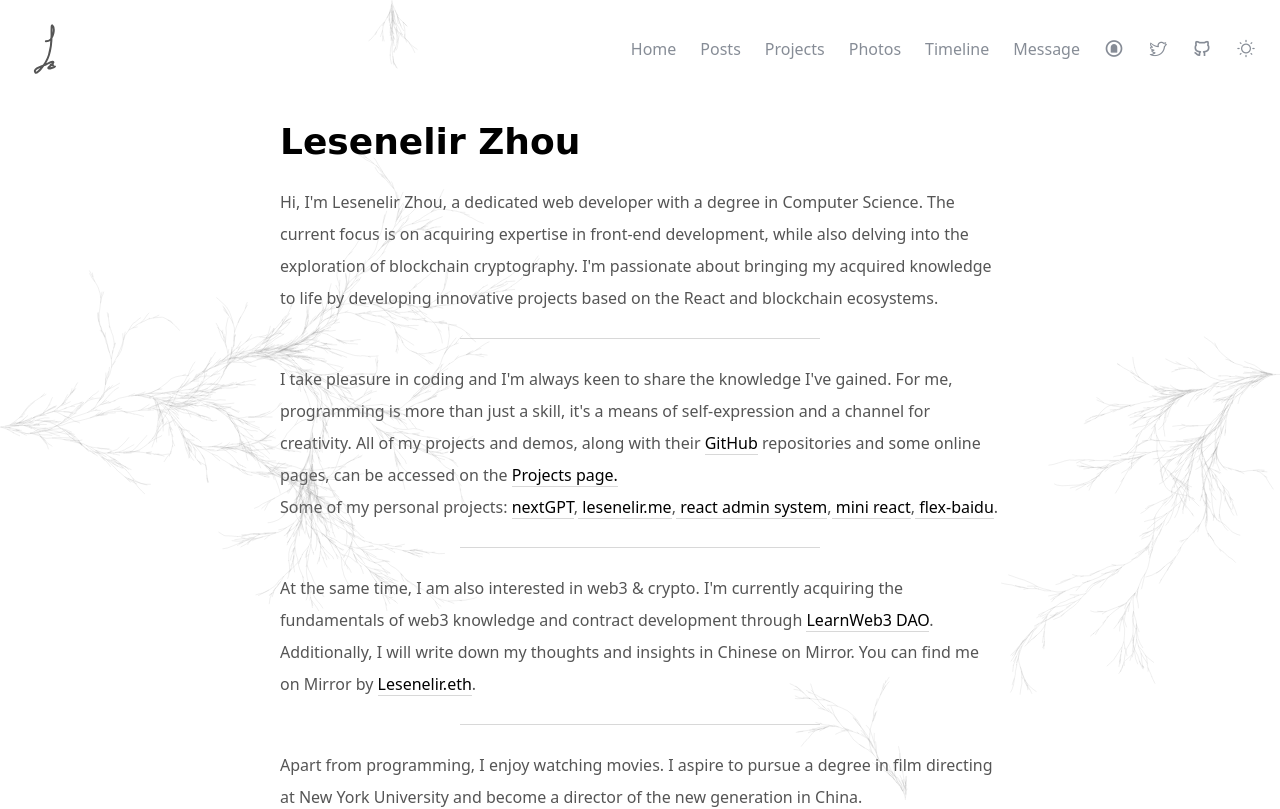
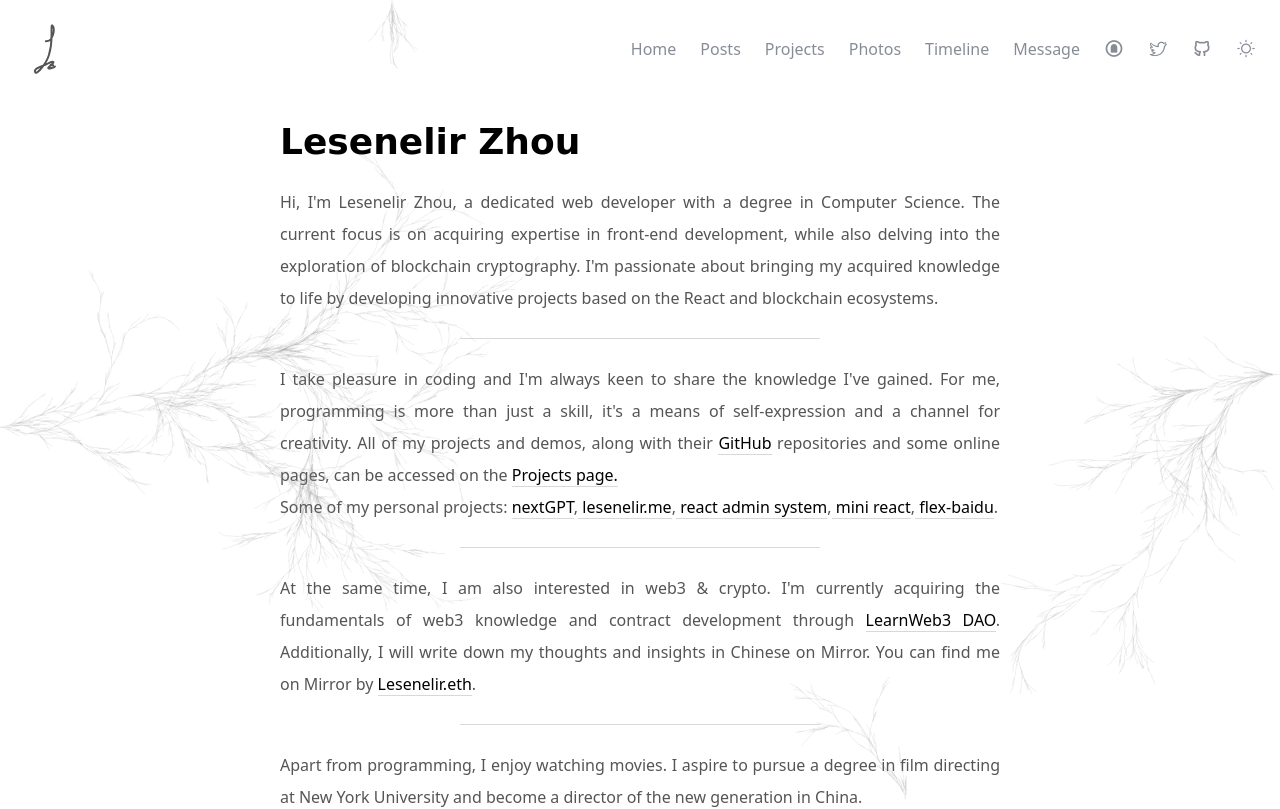
Before and after one commit to lesenelir/lesenelir.zz, a Next.js app: page / in a window 1280 px wide. Shown: the top 809 px of the page. Built offline with nearby package versions, Linux system fonts and the light colour scheme.

Commit message:
chore: text-justify

```diff
--- a/src/pages/index.tsx
+++ b/src/pages/index.tsx
@@ -17,7 +17,7 @@ function HomePage() {
       <div className={'flex flex-row justify-center'}>
         <div className={'p-6 max-w-3xl'}>
           <h1 className={'text-4xl font-comic font-semibold text-black mb-6 dark:text-white'}>Lesenelir Zhou</h1>
-          <article className={'leading-8'}>
+          <article className={'leading-8 text-justify'}>
             {`
               Hi, I'm Lesenelir Zhou, a dedicated web developer with a degree in Computer Science.
               The current focus is on acquiring expertise in front-end development,
@@ -28,7 +28,7 @@ function HomePage() {
           </article>
           <Divider/>
 
-          <article className={'leading-8'}>
+          <article className={'leading-8 text-justify'}>
             {`
               I take pleasure in coding and I'm always keen to share the knowledge I've gained.
               For me, programming is more than just a skill, it's a means of self-expression and a channel for creativity.
@@ -64,7 +64,7 @@ function HomePage() {
           </article>
           <Divider/>
 
-          <article className={'leading-8'}>
+          <article className={'leading-8 text-justify'}>
             {`
               At the same time, I am also interested in web3 & crypto.
               I'm currently acquiring the fundamentals of web3 knowledge and contract development through
@@ -84,7 +84,7 @@ function HomePage() {
           </article>
           <Divider/>
 
-          <article className={'leading-8'}>
+          <article className={'leading-8 text-justify'}>
             {`
               Apart from programming, I enjoy watching movies.
               I aspire to pursue a degree in film directing at New York University
```
